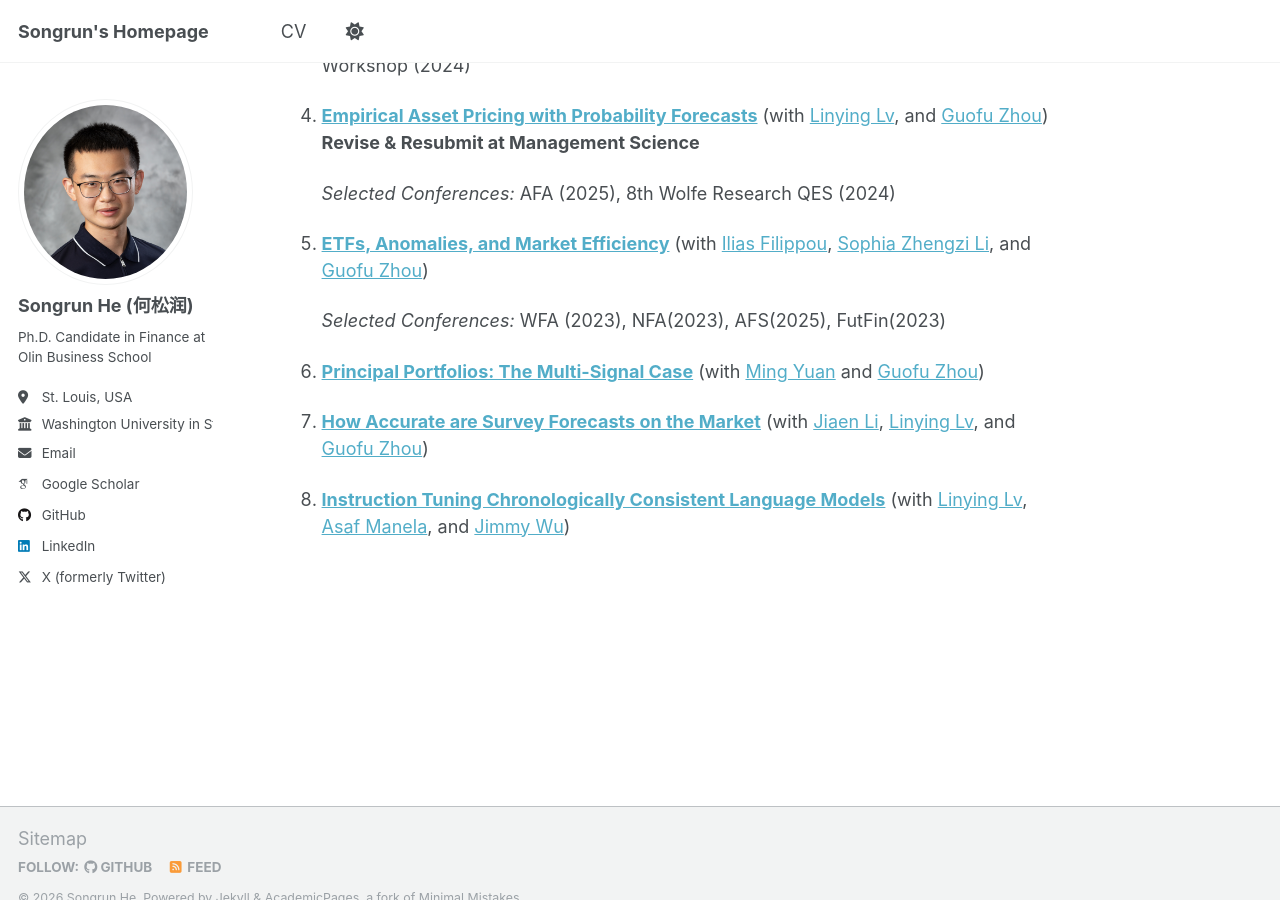
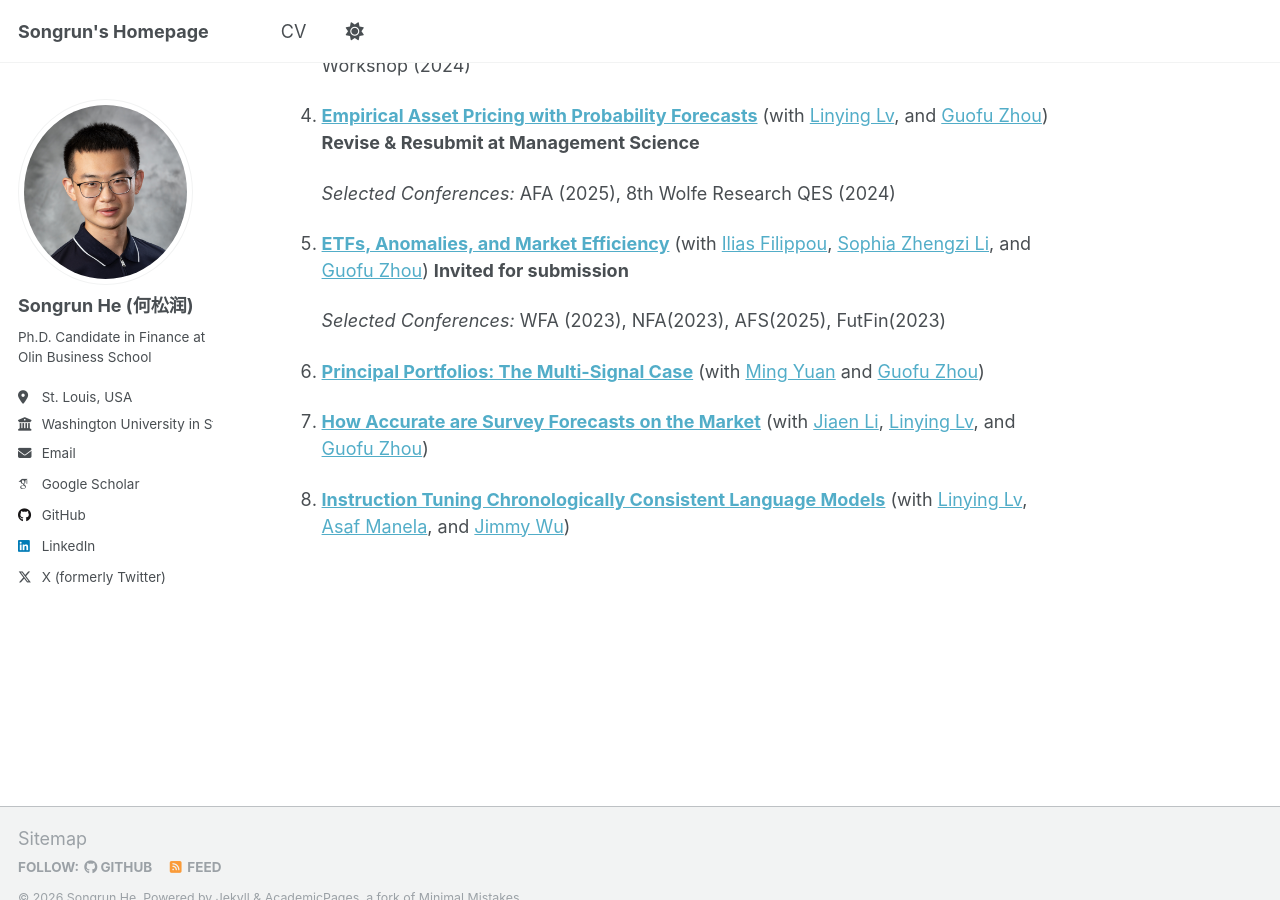
Before and after one commit to hesongrun/hesongrun.github.io, a Jekyll site: the page built from _pages/about.md, in a window 1280 px wide and 900 px high, scrolled down 1390 px. Built offline with Jekyll 4.4.1, drawn with Linux system fonts in a browser that asks for light colours; some web fonts are replaced.

```diff
--- a/_pages/about.md
+++ b/_pages/about.md
@@ -55,10 +55,11 @@ My research tries to understand the broad picture of the financial market and in
    *Selected Conferences:* AFA (2025), 8th Wolfe Research QES (2024)
 
 7. [**ETFs, Anomalies, and Market Efficiency**](https://papers.ssrn.com/sol3/papers.cfm?abstract_id=4056260) (with [Ilias Filippou](https://sites.google.com/view/iliasfilippou/home), [Sophia Zhengzi Li](https://sites.google.com/site/szlwebpage), and [Guofu Zhou](https://guofuzhou.github.io/))
+  **Invited for submission**
 
    *Selected Conferences:* WFA (2023), NFA(2023), AFS(2025), FutFin(2023)
 
-8. [**Principal Portfolios: The Multi-Signal Case**](https://papers.ssrn.com/sol3/papers.cfm?abstract_id=4245333) (with [Ming Yuan](https://www.columbia.edu/~my2550/) and [Guofu Zhou](https://guofuzhou.github.io/))
+9. [**Principal Portfolios: The Multi-Signal Case**](https://papers.ssrn.com/sol3/papers.cfm?abstract_id=4245333) (with [Ming Yuan](https://www.columbia.edu/~my2550/) and [Guofu Zhou](https://guofuzhou.github.io/))
   <!-- **Reject & Resubmit at Management Science**   -->
 
 7. [**How Accurate are Survey Forecasts on the Market**](https://papers.ssrn.com/sol3/papers.cfm?abstract_id=4390165) (with [Jiaen Li](https://sites.google.com/view/jiaenli/home), [Linying Lv](https://www.linyinglv.com/), and [Guofu Zhou](https://guofuzhou.github.io/))
```
